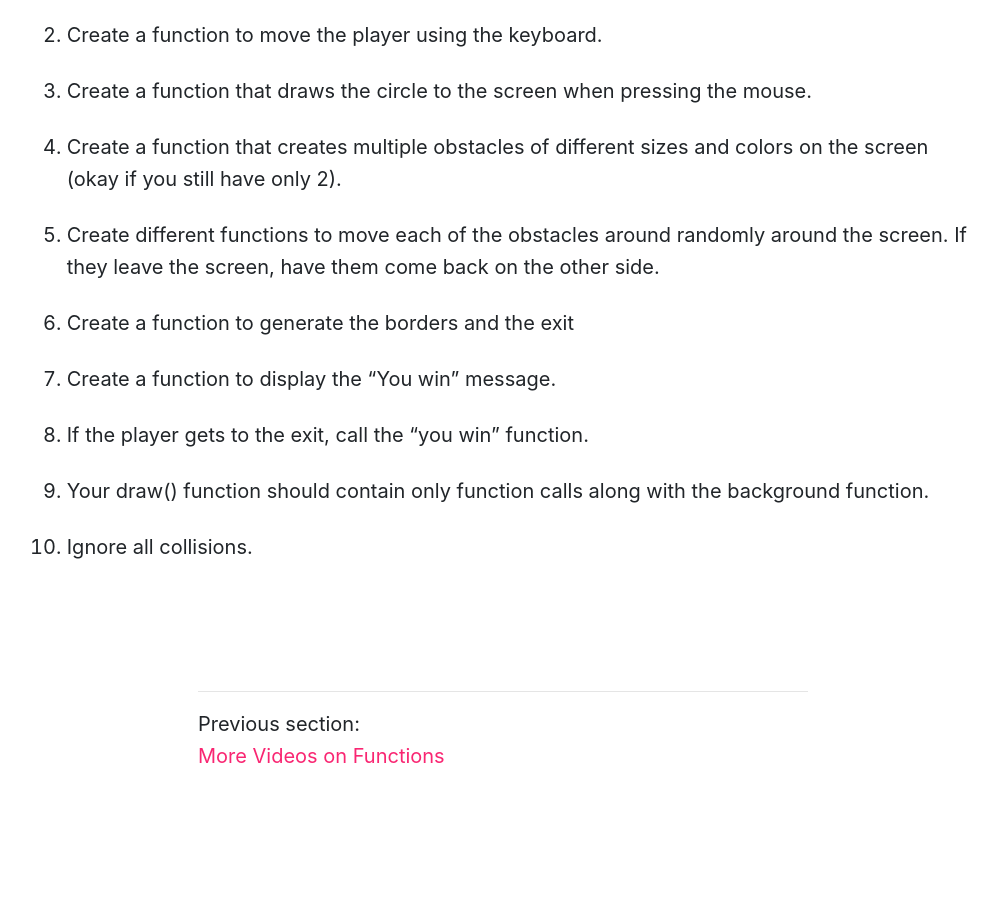
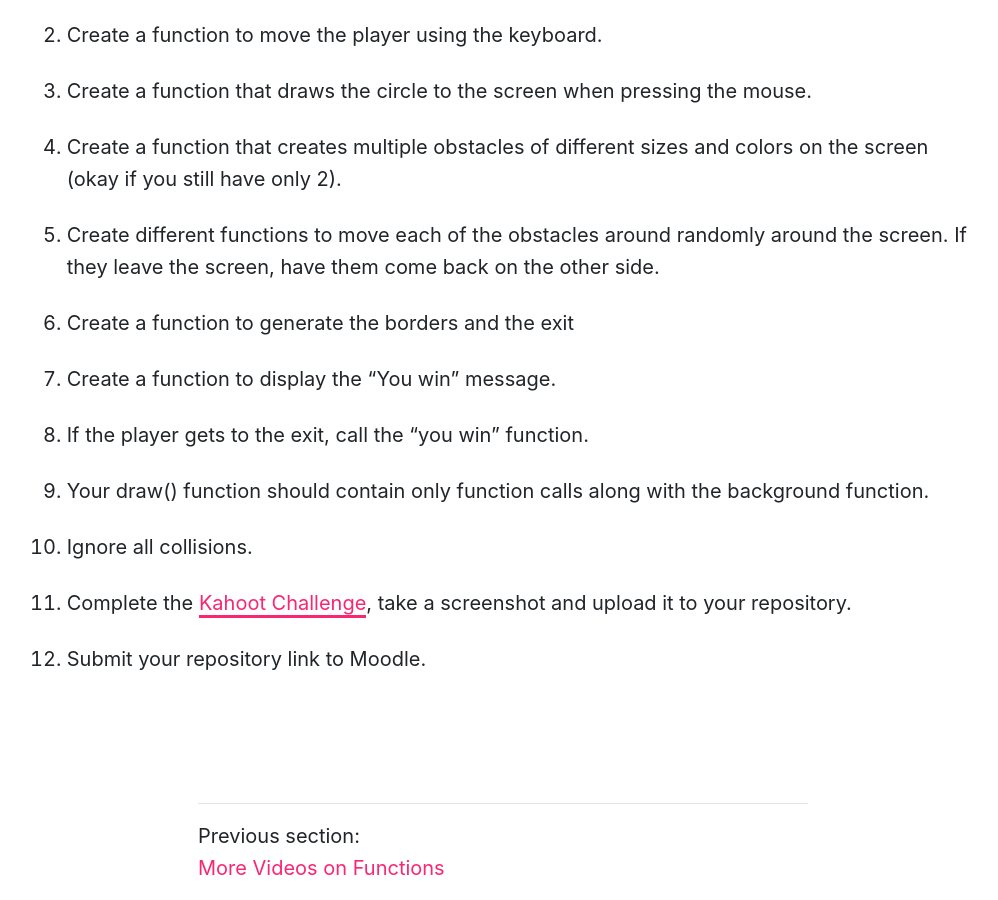
Before and after one commit to Montana-Media-Arts/120_CreativeCoding1-Fall2020, a Jekyll site: the page built from modules/week-12/_posts/2017-01-30-homework.md, in a window 1280 px wide and 900 px high, scrolled down 920 px. Shown: the whole window, without its empty margins (137-1135 px from the left). Built offline with Jekyll 4.4.1, drawn with Linux system fonts in a browser that asks for light colours; nearby versions of some CDN libraries; before the commit the page ends 1708 px from its top, so only the background shows below that.

Commit message:
Update 2017-01-30-homework.md

```diff
--- a/modules/week-12/_posts/2017-01-30-homework.md
+++ b/modules/week-12/_posts/2017-01-30-homework.md
@@ -20,3 +20,5 @@ For this homework, you are going to alter your spore-like game.  You are going t
 8. If the player gets to the exit, call the "you win" function.
 9. Your draw() function should contain only function calls along with the background function.
 10. Ignore all collisions.
+11. Complete the <a href="https://kahoot.it/challenge/09307270?challenge-id=84387498-97d5-4d82-ae4e-eabb1c94cf58_1604152693227" target="_new">Kahoot Challenge</a>, take a screenshot and upload it to your repository.
+12. Submit your repository link to Moodle.
```
